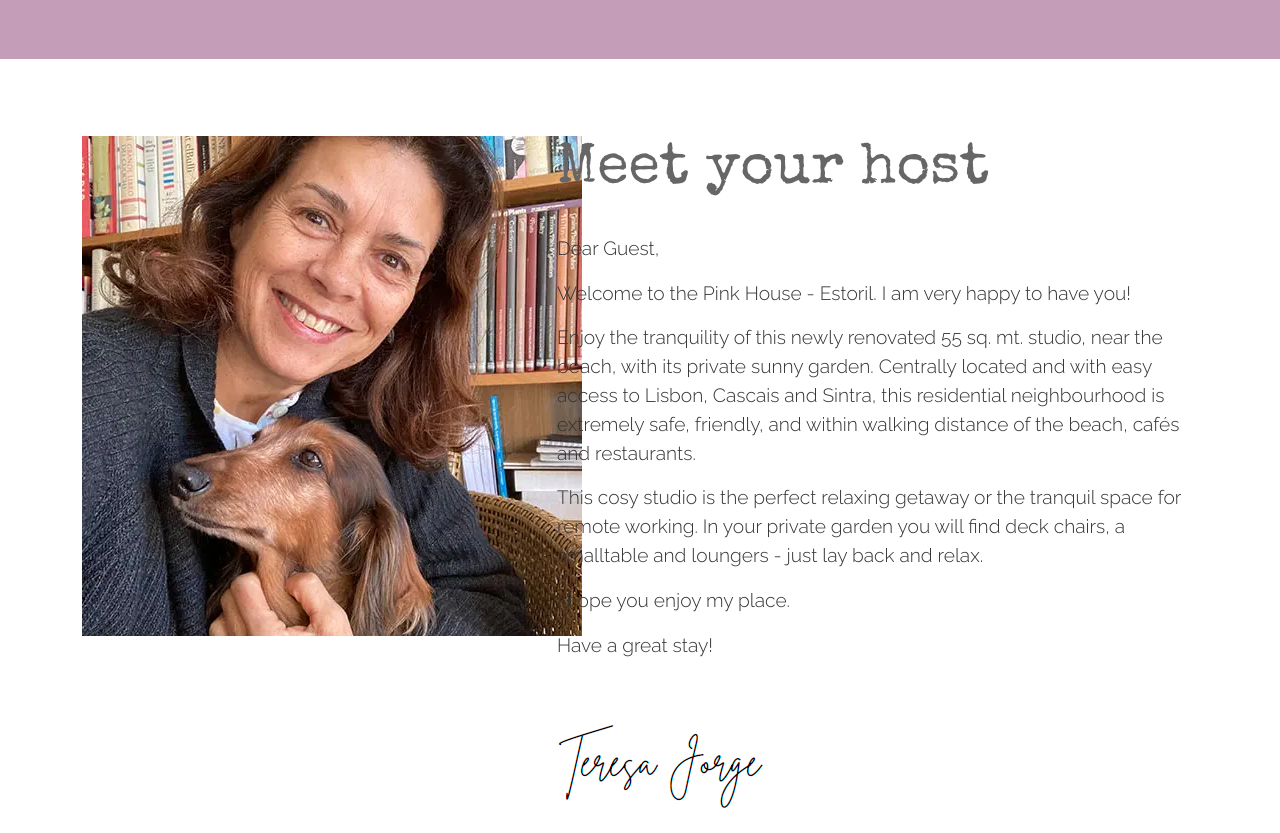
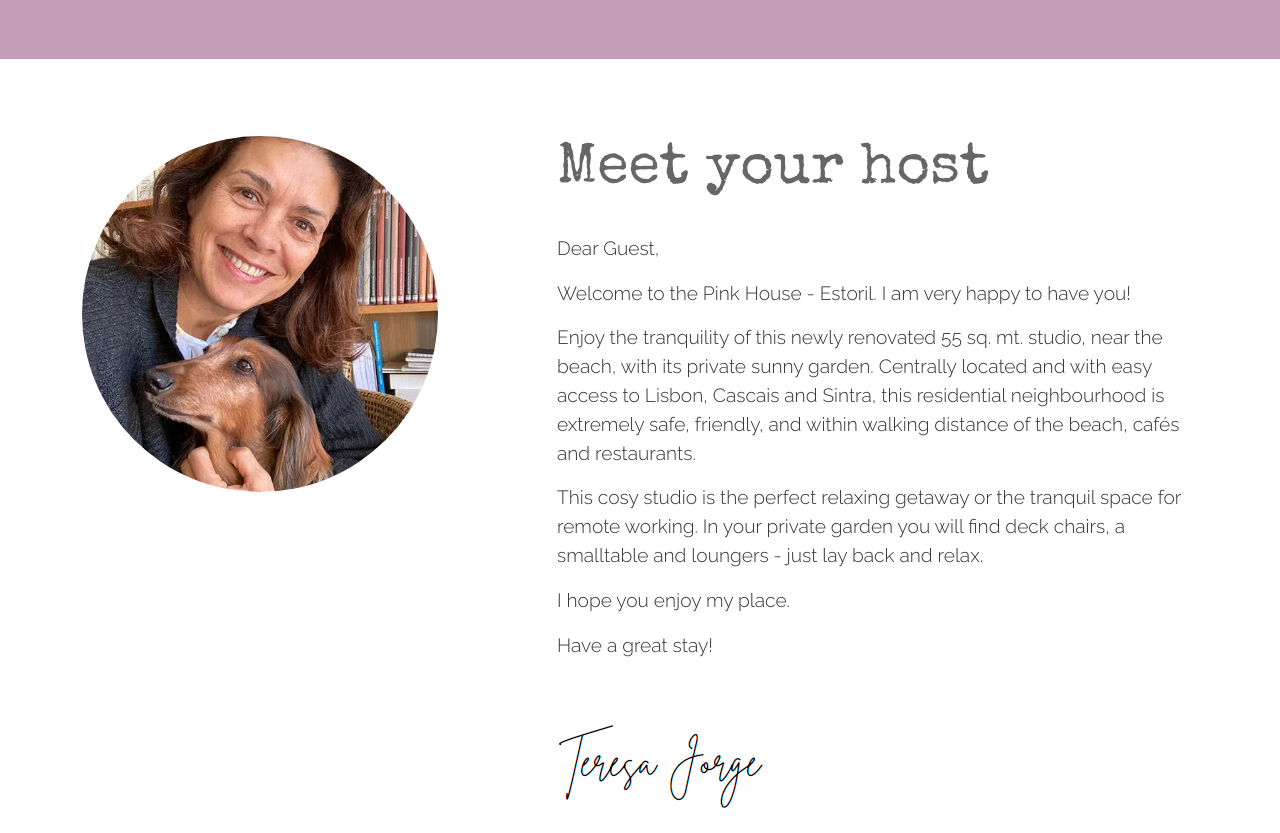
Before and after one commit to Strategikweb/thepinkhouse, a website: page src/index.html in a window 1280 px wide. Shown: the part 1360-2193 px from the top of the page. Drawn offline with nearby package versions, Linux system fonts and the light colour scheme; files whose address does not match are found by name.

Commit message:
Add files via upload

```diff
--- a/src/index.html
+++ b/src/index.html
@@ -182,10 +182,10 @@
                         <div class="row">
                             <div class="col-12 col-sm-4 col-md-4 col-lg-4 animated fadeInLeftBig">
                                 <center>
-
-                                    <img src="Content/img/the_pink_house_teresa_jorge.webp" />
-
-
+                                    <picture>
+                                        <source srcset="Content/img/the_pink_house_teresa_jorge.webp" type="image/webp">
+                                        <img src="Content/img/the_pink_house_teresa_jorge.jpg" class="img-fluid rounded-circle mb-5 mb-sm-0 mb-md-0 mb-lg-0" title="Teresa Jorge - The Pink House in Estoril" alt="Teresa Jorge - The Pink House in Estoril">
+                                    </picture>
                                 </center>
                             </div>
                             <div class="col-0 col-sm-1 col-md-1 col-lg-1"></div>
```
